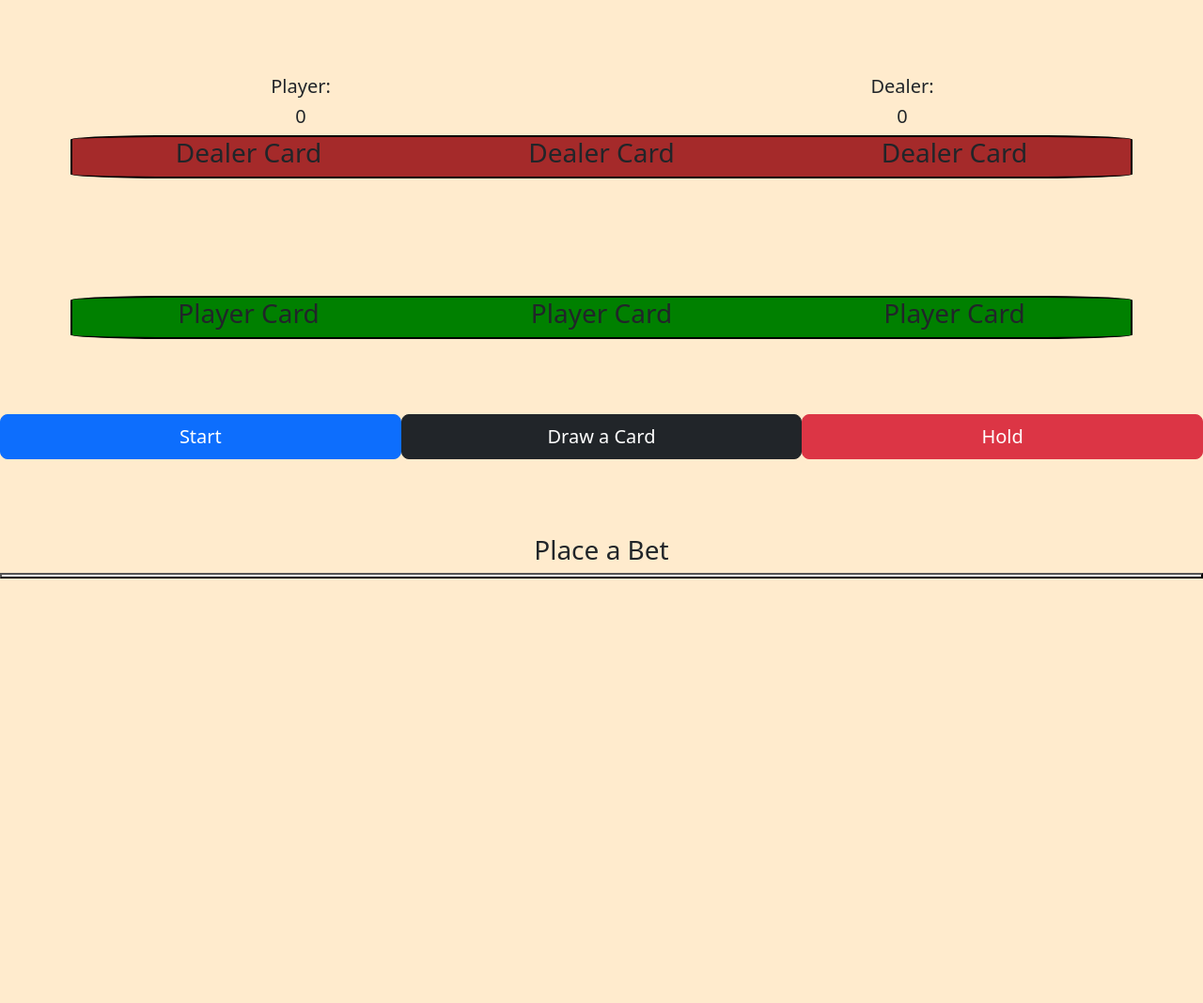
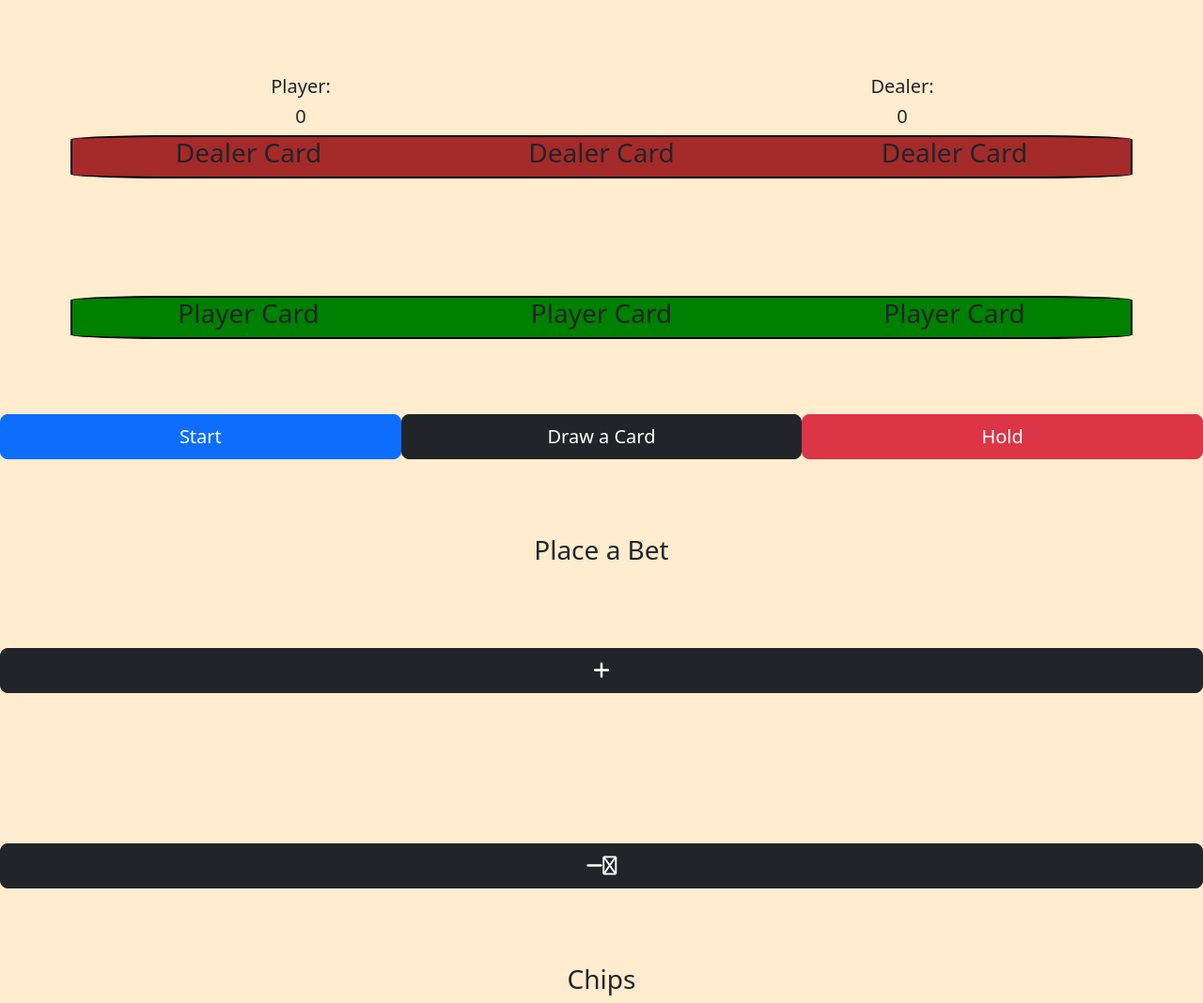
Before and after one commit to Jeff-Ashear/blackjack-V0, a website: page index.html in a window 1280 px wide. Shown: the whole page at 94% size. Before the commit the page ends 800 px from the top, so only its background shows below. Drawn offline with nearby package versions, Linux system fonts and the light colour scheme.

Commit message:
working on interface

```diff
--- a/index.html
+++ b/index.html
@@ -10,6 +10,9 @@
     <!-- bootstrap -->
     <link href="https://cdn.jsdelivr.net/npm/bootstrap@5.2.2/dist/css/bootstrap.min.css" rel="stylesheet"
         integrity="sha384-Zenh87qX5JnK2Jl0vWa8Ck2rdkQ2Bzep5IDxbcnCeuOxjzrPF/et3URy9Bv1WTRi" crossorigin="anonymous">
+
+    <!-- Font Awesome -->
+    <link rel="stylesheet" href="https://cdnjs.cloudflare.com/ajax/libs/font-awesome/6.0.0/css/all.min.css" integrity="sha512-9usAa10IRO0HhonpyAIVpjrylPvoDwiPUiKdWk5t3PyolY1cOd4DSE0Ga+ri4AuTroPR5aQvXU9xC6qOPnzFeg==" crossorigin="anonymous" referrerpolicy="no-referrer" />
 
     <!-- Custom CSS -->
     <link rel="stylesheet" href="./assets/css/style.css">
@@ -50,7 +53,9 @@
                 <h3>Place a Bet</h3>
             </div>
             <div class="row">
-                <button id="increaseBet"></button>
+                <button id="increaseBet" class="btn btn-lg btn-dark"><i class="fa-solid fa-plus"></i><i class="fa-solid fa-coin"></i></button>
+                <button id="decreaseBet" class="btn btn-lg btn-dark"><i class="fa-solid fa-minus"></i><i class="fa-regular fa-coins"></i></button>
+                <h3 id="numOfChips">Chips</h3>
             </div>
         </div>
 
```
